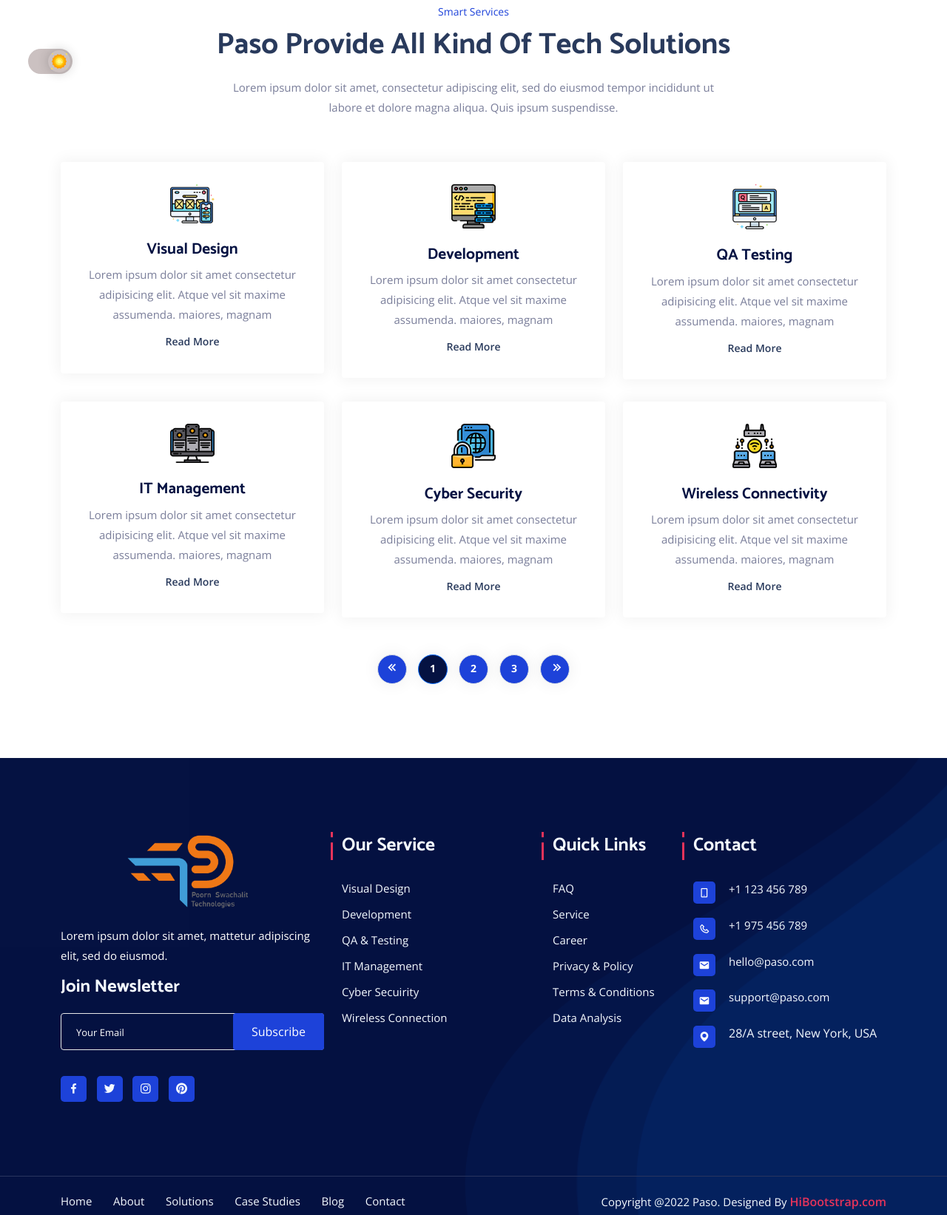
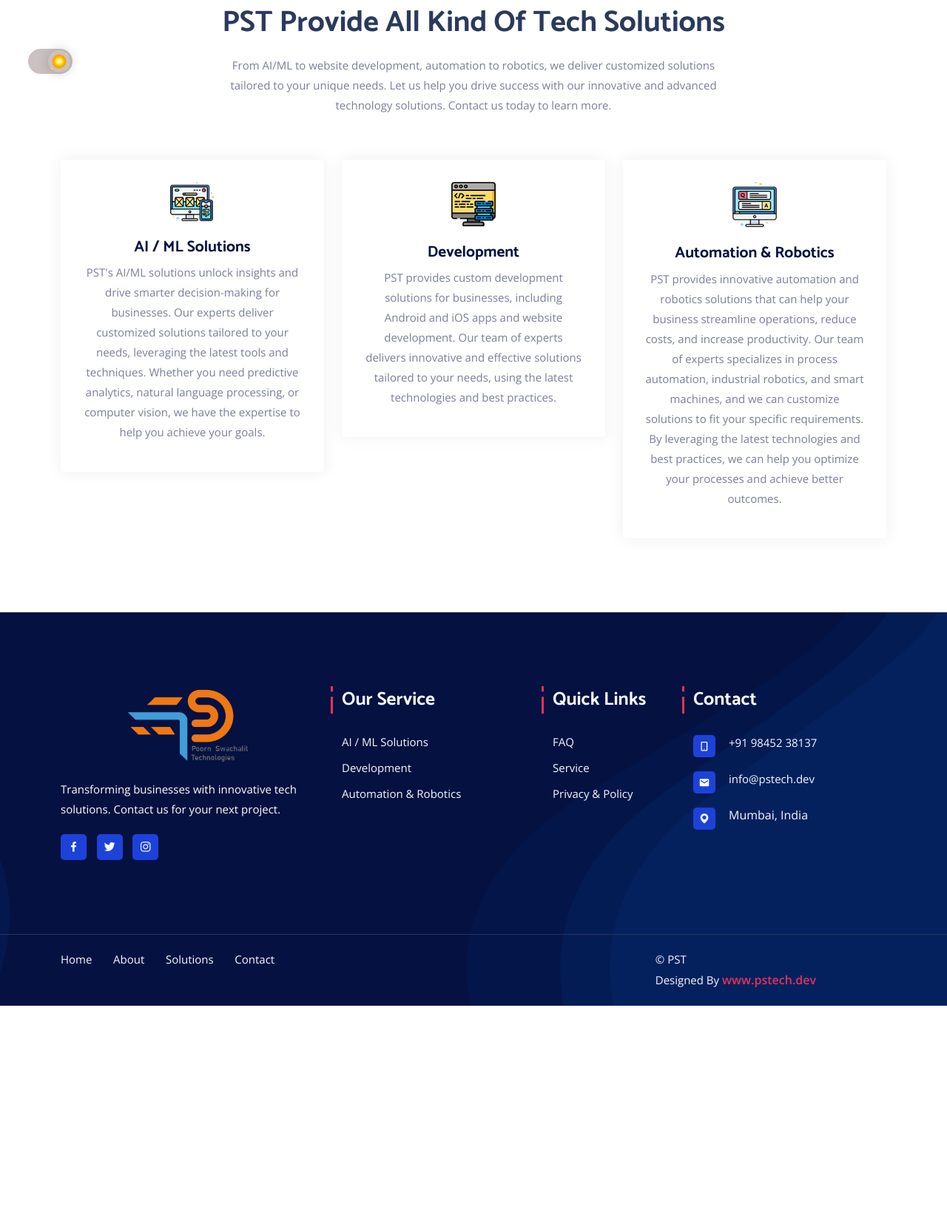
Before and after one commit to ASBJ021/paso, a plain HTML site: page solutions.html in a window 1280 px wide. Shown: the part 637-2280 px from the top of the page at 74% size. After the commit the page ends 1997 px from the top, so only its background shows below. Drawn offline with nearby package versions, Linux system fonts and the light colour scheme.

Commit message:
udpates about, contact pages

```diff
--- a/solutions.html
+++ b/solutions.html
@@ -52,6 +52,7 @@
        <!-- Header Area -->
        <header class="header-area">
         <div class="container">
+             <div class="container">
                 <div class="row align-items-center">
                     <div class="col-lg-2 col-sm-0">
                         <div class="logo">
@@ -73,7 +74,7 @@
                             </ul>
                         </div>
                     </div>
-                <div class="col-lg-12 col-sm-8 text-right pl-0">
+                    <!-- <div class="col-lg-12 col-sm-8 text-right pl-0">
                         <div class="header-content-right">
                             <ul class="header-social">
                                 <li>
@@ -90,9 +91,10 @@
                                 </li>
                             </ul>
                         </div>
+                    </div> -->
                 </div>
             </div>
-        </div>
+        </header>
     </header>
     <!-- End Header Area -->
         <!--Navbar Area -->
@@ -112,18 +114,18 @@
                                     <a href="index.html" class="nav-link active">Home</a>
                                 </li>
                                 <li class="nav-item">
-                                    <a href="404.html" class="nav-link">About</a>
+                                    <a href="about.html" class="nav-link">About</a>
                                 </li>
                                 <li class="nav-item">
                                     <a href="solutions.html" class="nav-link">Solutions</a>
                                 </li>
-                                <li class="nav-item">
+                                <!-- <li class="nav-item">
                                     <a href="case.html" class="nav-link">Case Studies</a>
-                                </li>
-                                <li class="nav-item">
+                                </li> -->
+                                <!-- <li class="nav-item">
                                     <a href="blog.html" class="nav-link">Blog</a>
-                                </li>
-                                <li class="nav-item">
+                                </li> -->
+                                <!-- <li class="nav-item">
                                     <a href="#" class="nav-link dropdown-toggle">Pages</a>
                                     <ul class="dropdown-menu">
                                         <li class="nav-item">
@@ -157,7 +159,7 @@
                                             <a href="privecy.html" class="nav-link">Privacy Policy</a>
                                         </li>
                                     </ul>
-                                </li>
+                                </li> -->
                                 <li class="nav-item">
                                     <a href="contact.html" class="nav-link">Contact </a>
                                 </li>
@@ -221,12 +223,12 @@
         <!-- End Page Title Area -->
 
         <!-- Service Area -->
-        <section class="home-service-area ptb-100">
+        <section class="home-service-area pt-100 pb-70">
             <div class="container">
                 <div class="section-title">
                     <span>Smart Services</span>
-                    <h2>Paso Provide All Kind of Tech Solutions</h2>
-                    <p> Lorem ipsum dolor sit amet, consectetur adipiscing elit, sed do eiusmod tempor incididunt ut labore et dolore magna aliqua. Quis ipsum suspendisse.</p>
+                    <h2>PST Provide All Kind of Tech Solutions</h2>
+                    <p> From AI/ML to website development, automation to robotics, we deliver customized solutions tailored to your unique needs. Let us help you drive success with our innovative and advanced technology solutions. Contact us today to learn more.</p>
                 </div>
 
                 <div class="row">
@@ -237,12 +239,12 @@
                             </div>
 
                             <div class="service-content">
-                                <h3>Visual Design</h3>
-                                <p>Lorem ipsum dolor sit amet consectetur adipisicing elit. Atque vel sit maxime assumenda. maiores, magnam</p>
+                                <h3>AI / ML Solutions</h3>
+                                <p>PST's AI/ML solutions unlock insights and drive smarter decision-making for businesses. Our experts deliver customized solutions tailored to your needs, leveraging the latest tools and techniques. Whether you need predictive analytics, natural language processing, or computer vision, we have the expertise to help you achieve your goals.</p>
 
-                                <a href="solutions-details.html" class="line-bnt">
+                                <!-- <a href="solutions-details.html" class="line-bnt">
                                     Read More
-                                </a>
+                                </a> -->
                             </div>
                         </div>
                     </div>
@@ -255,11 +257,11 @@
 
                             <div class="service-content">
                                 <h3>Development</h3>
-                                <p>Lorem ipsum dolor sit amet consectetur adipisicing elit. Atque vel sit maxime assumenda. maiores, magnam</p>
+                                <p>PST provides custom development solutions for businesses, including Android and iOS apps and website development. Our team of experts delivers innovative and effective solutions tailored to your needs, using the latest technologies and best practices.</p>
 
-                                <a href="solutions-details.html" class="line-bnt">
+                                <!-- <a href="solutions-details.html" class="line-bnt">
                                     Read More
-                                </a>
+                                </a> -->
                             </div>
                         </div>
                     </div>
@@ -271,17 +273,17 @@
                             </div>
 
                             <div class="service-content">
-                                <h3>QA Testing</h3>
-                                <p>Lorem ipsum dolor sit amet consectetur adipisicing elit. Atque vel sit maxime assumenda. maiores, magnam</p>
+                                <h3>Automation & Robotics</h3>
+                                <p>PST provides innovative automation and robotics solutions that can help your business streamline operations, reduce costs, and increase productivity. Our team of experts specializes in process automation, industrial robotics, and smart machines, and we can customize solutions to fit your specific requirements. By leveraging the latest technologies and best practices, we can help you optimize your processes and achieve better outcomes. </p>
 
-                                <a href="solutions-details.html" class="line-bnt">
+                                <!-- <a href="solutions-details.html" class="line-bnt">
                                     Read More
-                                </a>
+                                </a> -->
                             </div>
                         </div>
                     </div>
 
-                    <div class="col-lg-4 col-sm-6">
+                    <!-- <div class="col-lg-4 col-sm-6">
                         <div class="single-service">
                             <div class="service-img">
                                 <img src="assets/images/service/s4.png" alt="service" />
@@ -296,9 +298,9 @@
                                 </a>
                             </div>
                         </div>
-                    </div>
+                    </div> -->
 
-                    <div class="col-lg-4 col-sm-6">
+                    <!-- <div class="col-lg-4 col-sm-6">
                         <div class="single-service">
                             <div class="service-img">
                                 <img src="assets/images/service/s5.png" alt="service" />
@@ -313,9 +315,9 @@
                                 </a>
                             </div>
                         </div>
-                    </div>
+                    </div> -->
 
-                    <div class="col-lg-4 col-sm-6">
+                    <!-- <div class="col-lg-4 col-sm-6">
                         <div class="single-service">
                             <div class="service-img">
                                 <img src="assets/images/service/s6.png" alt="service" />
@@ -330,35 +332,7 @@
                                 </a>
                             </div>
                         </div>
-                    </div>
-
-                    <div class="col-lg-12">
-                        <div class="page-navigation-area">
-                            <nav aria-label="Page navigation example text-center">
-                                <ul class="pagination">
-                                    <li class="page-item">
-                                        <a class="page-link page-links" href="#">
-                                            <i class='bx bx-chevrons-left'></i>
-                                        </a>
-                                    </li>
-                                    <li class="page-item active">
-                                        <a class="page-link" href="#">1</a>
-                                    </li>
-                                    <li class="page-item">
-                                        <a class="page-link" href="#">2</a>
-                                    </li>
-                                    <li class="page-item">
-                                        <a class="page-link" href="#">3</a>
-                                    </li>
-                                    <li class="page-item">
-                                        <a class="page-link" href="#">
-                                            <i class='bx bx-chevrons-right'></i>
-                                        </a>
-                                    </li>
-                                </ul>
-                            </nav>
-                        </div>
-                    </div>
+                    </div> -->
                 </div>
             </div>
         </section>
@@ -374,9 +348,10 @@
                                 <a href="index.html"><img src="assets/images/favicon.png" alt="logo" /></a>
                             </div>
                             <p>
-                                Lorem ipsum dolor sit amet, mattetur adipiscing elit, sed do eiusmod.
+                                Transforming businesses with innovative tech solutions. Contact us for your next project.
                             </p>
-                            <div class="subscribe">
+                            </p>
+                            <!-- <div class="subscribe">
                                 <h4>Join Newsletter</h4>
                                 <form class="newsletter-form" data-toggle="validator">
                                     <input type="email" id="emails" class="form-control" placeholder="Your Email" name="EMAIL" required autocomplete="off">
@@ -387,7 +362,7 @@
 
                                     <div id="validator-newsletter" class="form-result"></div>
                                 </form>
-                            </div>
+                            </div> -->
 
                             <ul class="social">
                                 <li>
@@ -399,9 +374,9 @@
                                 <li>
                                     <a href="#" target="_blank"><i class='bx bxl-instagram' ></i></a>
                                 </li>
-                                <li>
+                                <!-- <li>
                                     <a href="#" target="_blank"><i class='bx bxl-pinterest' ></i></a>
-                                </li>
+                                </li> -->
                             </ul>
                         </div>
                     </div>
@@ -409,12 +384,12 @@
                         <div class="content ml-15">
                             <h3>Our Service</h3>
                             <ul class="footer-list">
-                                <li><a href="#">Visual Design</a></li>
+                                <li><a href="#">AI / ML Solutions</a></li>
                                 <li><a href="#"> Development</a></li>
-                                <li><a href="#">QA & Testing</a></li>
-                                <li><a href="#">IT Management</a></li>
-                                <li><a href="#">Cyber Secuirity</a></li>
-                                <li><a href="#">Wireless Connection</a></li>
+                                <li><a href="#">Automation & Robotics</a></li>
+                                <!-- <li><a href="#">IT Management</a></li>
+                                <li><a href="#">Cyber Security</a></li>
+                                <li><a href="#">Wireless Connection</a></li> -->
                             </ul>
                         </div>
                     </div>
@@ -424,10 +399,10 @@
                             <ul class="footer-list">
                                 <li><a href="faq.html">FAQ</a></li>
                                 <li><a href="solutions.html">Service</a></li>
-                                <li><a href="#">Career</a></li>
+                                <!-- <li><a href="#">Career</a></li> -->
                                 <li><a href="privecy.html">Privacy & Policy</a></li>
-                                <li><a href="terms-condition.html">Terms & Conditions</a></li>
-                                <li><a href="#">Data Analysis</a></li>
+                                <!-- <li><a href="terms-condition.html">Terms & Conditions</a></li> -->
+                                <!-- <li><a href="#">Data Analysis</a></li> -->
                             </ul>
                         </div>
                     </div>
@@ -435,11 +410,11 @@
                         <div class="content contacts">
                             <h3 class="ml-40">Contact</h3>
                             <ul class="footer-list foot-social">
-                                <li><a href="tel:+1123456789"><i class="bx bx-mobile-alt"></i> +1 123 456 789</a></li>
-                                <li><a href="tel:+1975456789"><i class="bx bx-phone"></i> +1 975 456 789</a></li>
-                                <li><a href="mailto:hello@paso.com"><i class="bx bxs-envelope"></i> hello@paso.com</a></li>
-                                <li><a href="mailto:support@paso.com"><i class="bx bxs-envelope"></i> support@paso.com</a></li>
-                                <li><i class="bx bxs-map"></i> 28/A street, New York, USA</li>
+                                <li><a href="tel:+919845238137"><i class="bx bx-mobile-alt"></i> +91 98452 38137</a></li>
+
+                                <li><a href="mailto:info@pstech.dev"><i class="bx bxs-envelope"></i> info@pstech.dev</a></li>
+
+                                <li><i class="bx bxs-map"></i> Mumbai, India</li>
                             </ul>
                         </div>
                     </div>
@@ -453,16 +428,21 @@
                                 <li><a href="index.html">Home</a></li>
                                 <li><a href="about.html">About</a></li>
                                 <li><a href="solutions.html">Solutions</a></li>
-                                <li><a href="case.html">Case Studies</a></li>
-                                <li><a href="blog.html">Blog</a></li>
+                                <!-- <li><a href="case.html">Case Studies</a></li> -->
+                                <!-- <li><a href="blog.html">Blog</a></li> -->
                                 <li><a href="contact.html">Contact</a></li>
                             </ul>
                         </div>
-                        <div class="col-lg-6">
+                        <div class="col-lg-5">
+                            <span>
                                 <p class="right">
-                                Copyright @2022 Paso. Designed By
-                                <a href="https://hibootstrap.com/" target="_blank">HiBootstrap.com</a>
+                                 &copy; PST <br>
+                                 Designed By
+                                <a href="https://pstech.dev/" target="_blank">www.pstech.dev </a>
                                 </p>
+                            </span>
+
+
                         </div>
                     </div>
                 </div>
```
Also changed, not shown: about.html (+38 -32 lines), contact.html (+38 -32 lines), index.html (+6 -6 lines), assets/images/ideas.jpeg (added). Lines whose indentation alone changed are shown as unchanged.
